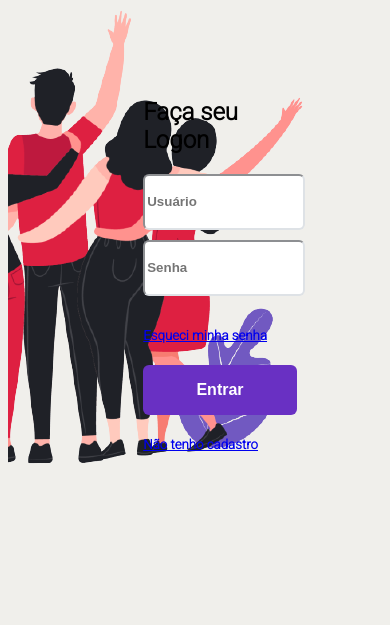
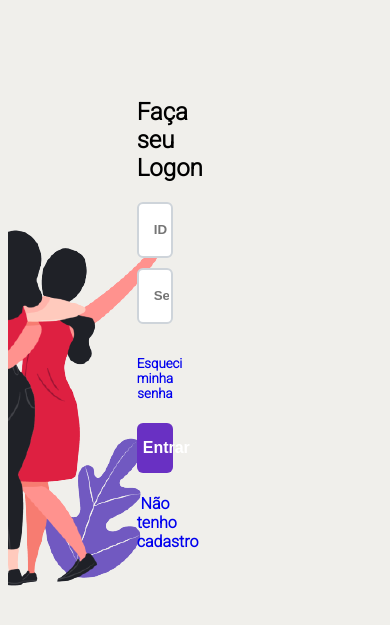
Before and after one commit to ricardodm89/projeto01, a website: page src/views/index.html in a window 390 px wide. Shown: the part 197-822 px from the top of the page. Drawn offline with Linux system fonts and the light colour scheme.

Commit message:
Configuração Axios

```diff
--- a/public/styles/styles.css
+++ b/public/styles/styles.css
@@ -18,7 +18,7 @@ h1, h2, h3, h4, h5, h6 {
     height: 100vh;
     background: url('../assets/background.png') no-repeat;
     background-position: right;
-    margin: 0 70px 0 0;
+    margin: 0 200px 0 0;
 
 }
 
@@ -52,16 +52,18 @@ main h1{
 }
 
 main input{
-    width: 100%;
+    max-width: 280px;
     margin-bottom: 10px;
     height: 50px;
     border-radius: 6px;
     font-weight: bold;
-    border-color: #dee2e6;
+    border-style: solid;
+    border-color: #ced4da;
+    padding-left: 15px;
 
 }
 
-button{
+main button{
     width: 100%;
     height: 50px;
     background-color: #6930c3;
@@ -71,7 +73,33 @@ button{
     font-size: 16px;
     border: none;
 
+}
+
+main a {
+
+    font-weight: bold;
+    text-decoration: none;
+
+}
+
+main a span{
+    font-weight: bold;
+    text-decoration: none;
+
+}
 
 
+@media (max-width: 1050px){
+    #page-home {
+        background-position-y: 80vw;
+        align-items: center;
+        text-align: center;
+    }
+
+    #page-home .content{
+        align-items: center;
+        text-align: center;
+
+    }
 
 }
--- a/src/views/index.html
+++ b/src/views/index.html
@@ -8,6 +8,8 @@
     <link href="https://fonts.googleapis.com/css2?family=Roboto:wght@300&display=swap" rel="stylesheet">
 
     <link rel="stylesheet" href="/public/styles/styles.css">
+
+
 </head>
 <body>
 
@@ -23,14 +25,14 @@
             <main>
                 <h2>Faça seu Logon</h2>
 
-                <input type="text" placeholder="Usuário">
-                <input type="text" placeholder="Senha">
+                <input type="text" placeholder="ID">
+                <input type="password" placeholder="Senha">
 
                 <a href="#"><h5>Esqueci minha senha</h5></a>
 
                 <button>Entrar</button>
 
-                <a href="#"><h5>Não tenho cadastro</h5></a>
+                <a href="#"><span></span><h4>Não tenho cadastro</h4></a>
            </main>
 
         </div>
@@ -38,5 +40,8 @@
 
 
 </div>
+
+
+<script type="module" src="../public/script/main.js"></script>
 </body>
 </html>
```
Also changed, not shown: package.json (added, +11 -0 lines), public/scripts/main.js (added, +17 -0 lines), public/assets/pet_attend_horizontal.jpg (added), public/assets/pet_attend_horizontal.png (added), public/assets/pet_attend_horizontal_branco.png (added), public/assets/pet_attend_horizontal_branco_com_slogan.png (added), public/assets/pet_attend_vertical - Copia.png (added), public/assets/pet_attend_vertical.jpg (added), public/assets/pet_attend_vertical.png (added), public/assets/pet_attend_vertical_branco.png (added), public/assets/pet_attend_vertical_redimensionada.png (added), 3 other files.
